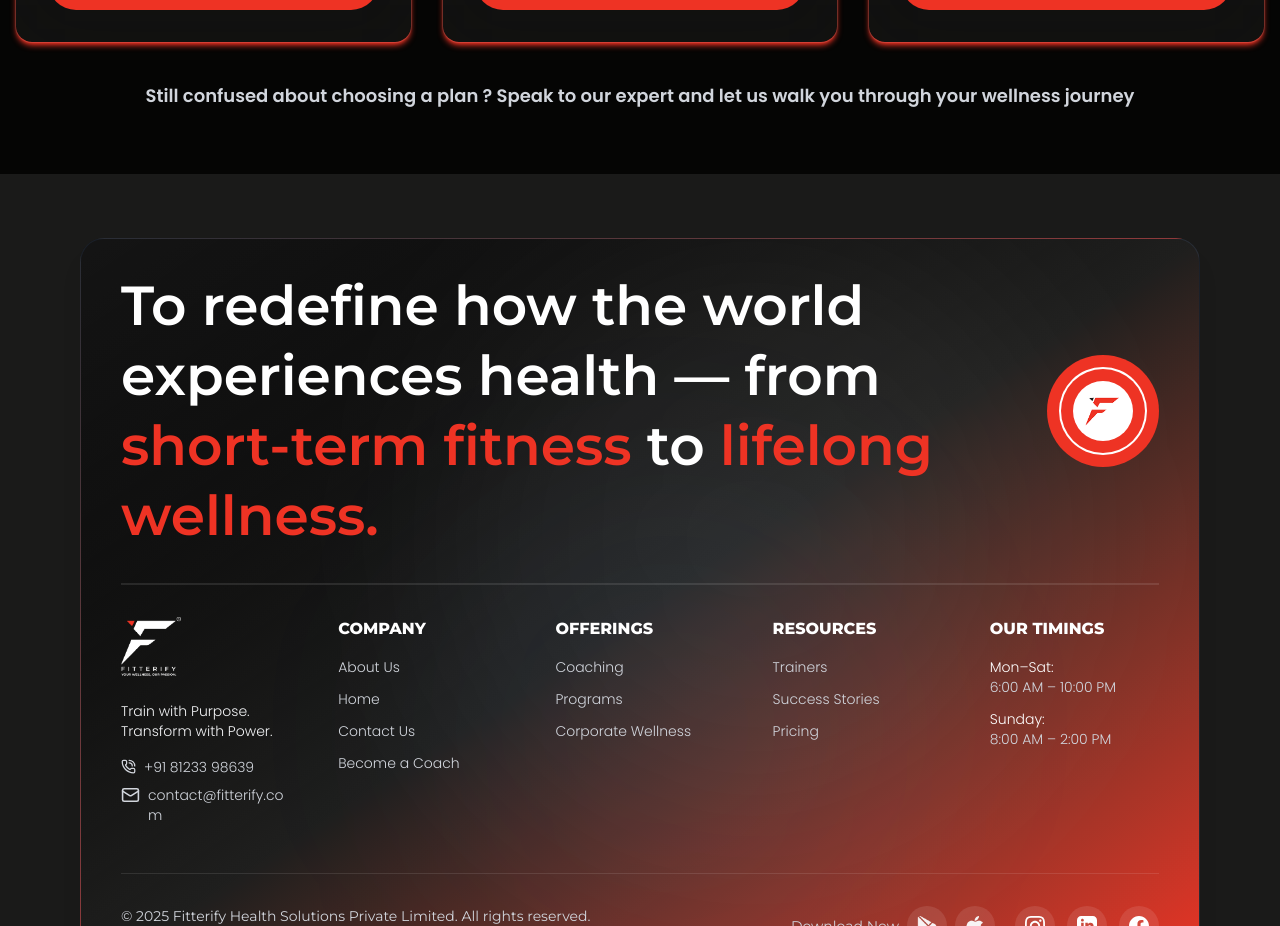
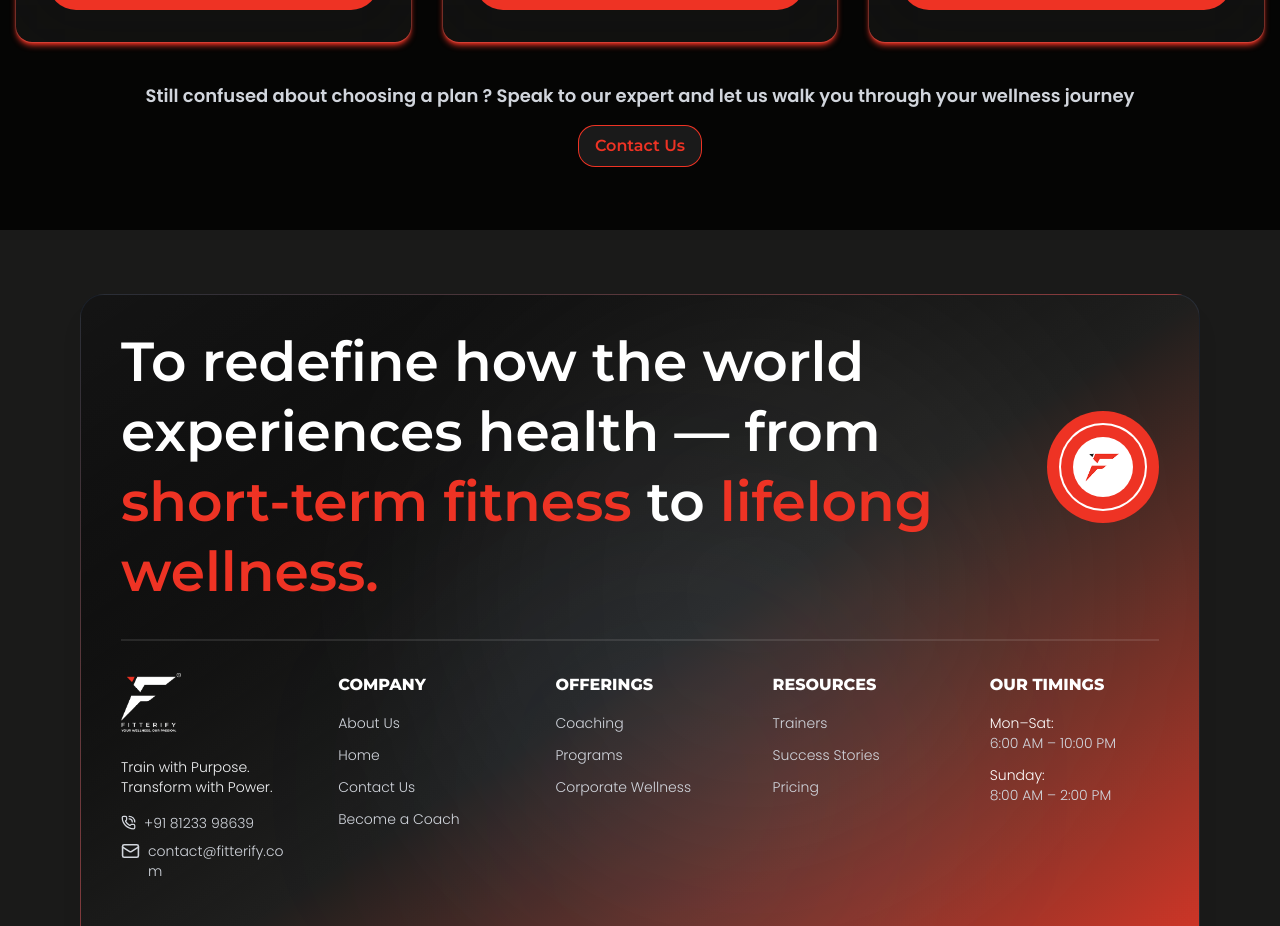
Before and after one commit to simar1810/fitterify_website, a Next.js app: page /programs in a window 1280 px wide. Shown: the part 1060-1986 px from the top of the page. Built offline with nearby package versions, Linux system fonts and the light colour scheme; no server answers.

Commit message:
added-btn

```diff
--- a/src/app/programs/page.jsx
+++ b/src/app/programs/page.jsx
@@ -1,4 +1,5 @@
 "use client"
+import ContactForm from '@/components/ContactUs';
 import Footer from '@/components/Footer';
 import Navbar from '@/components/Navbar';
 import { fetchData } from '@/lib/api';
@@ -224,6 +225,7 @@ const Page = () => {
     }
 
   ];
+  const [contactFormOpen, setContactFormOpen] = useState(false);
 
   return (
       <div id='program' className="bg-[#050504] min-h-screen">
@@ -248,8 +250,12 @@ const Page = () => {
           <ProgramCard key={index} program={program} index={index} />
         ))}
         </div>
-      <p className='text-base md:text-lg font-poppins text-gray-300 text-center font-semibold mt-10'>Still confused about choosing a plan ? Speak to our expert and let us walk you through your wellness journey</p>
-    </div>
+        <p className='text-base md:text-lg font-poppins text-gray-300 text-center font-semibold mt-10'>Still confused about choosing a plan ? Speak to our expert and let us walk you through your wellness journey</p>
+      <div className='w-full flex items-center justify-center mt-4'>
+        <button onClick={()=>setContactFormOpen(true)} className='cursor-pointer px-4 py-2 ring-1 ring-[#EE3324] bg-[#1a1a1a] rounded-2xl  text-[#EE3324] font-semibold'>Contact Us</button>
+      </div>
+      </div>
+      <ContactForm isOpen={contactFormOpen} onClose={()=>setContactFormOpen(false)}/>
       <Footer landing={false} />
       </div>
   );
```
